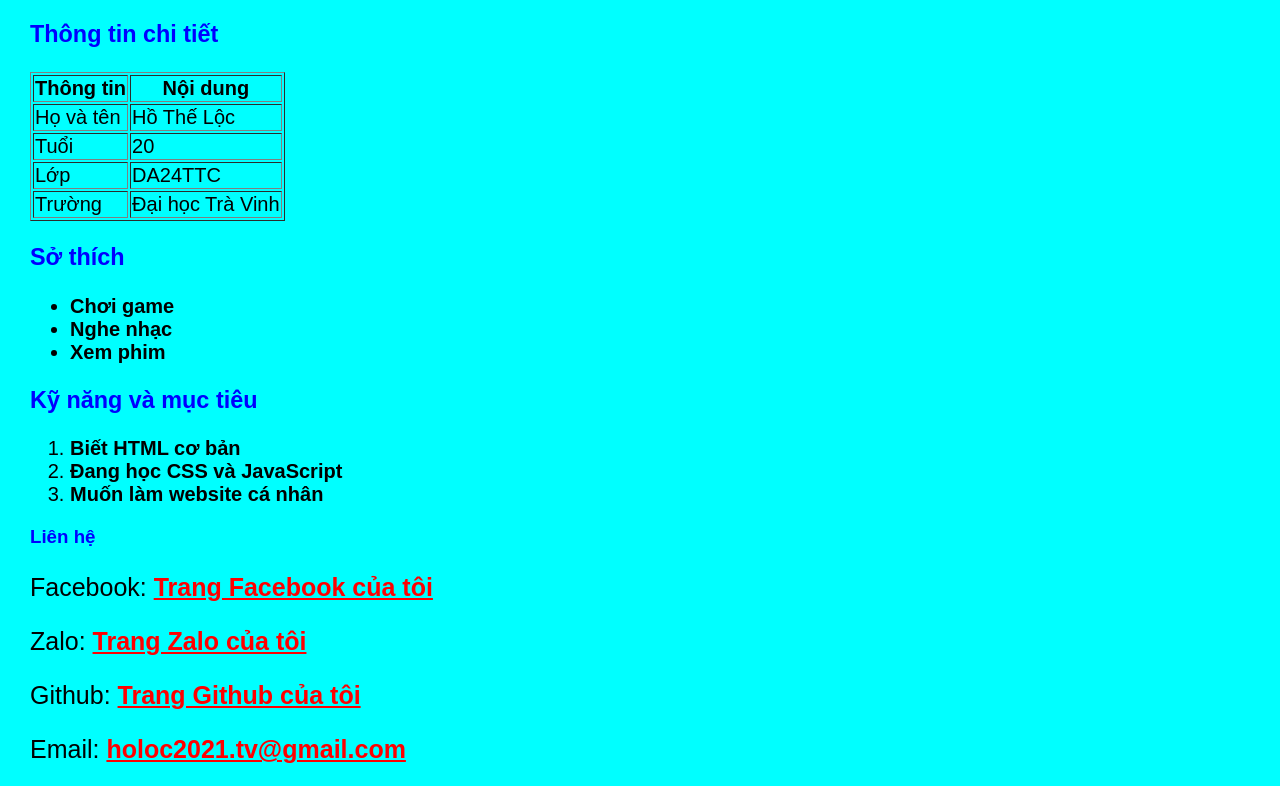
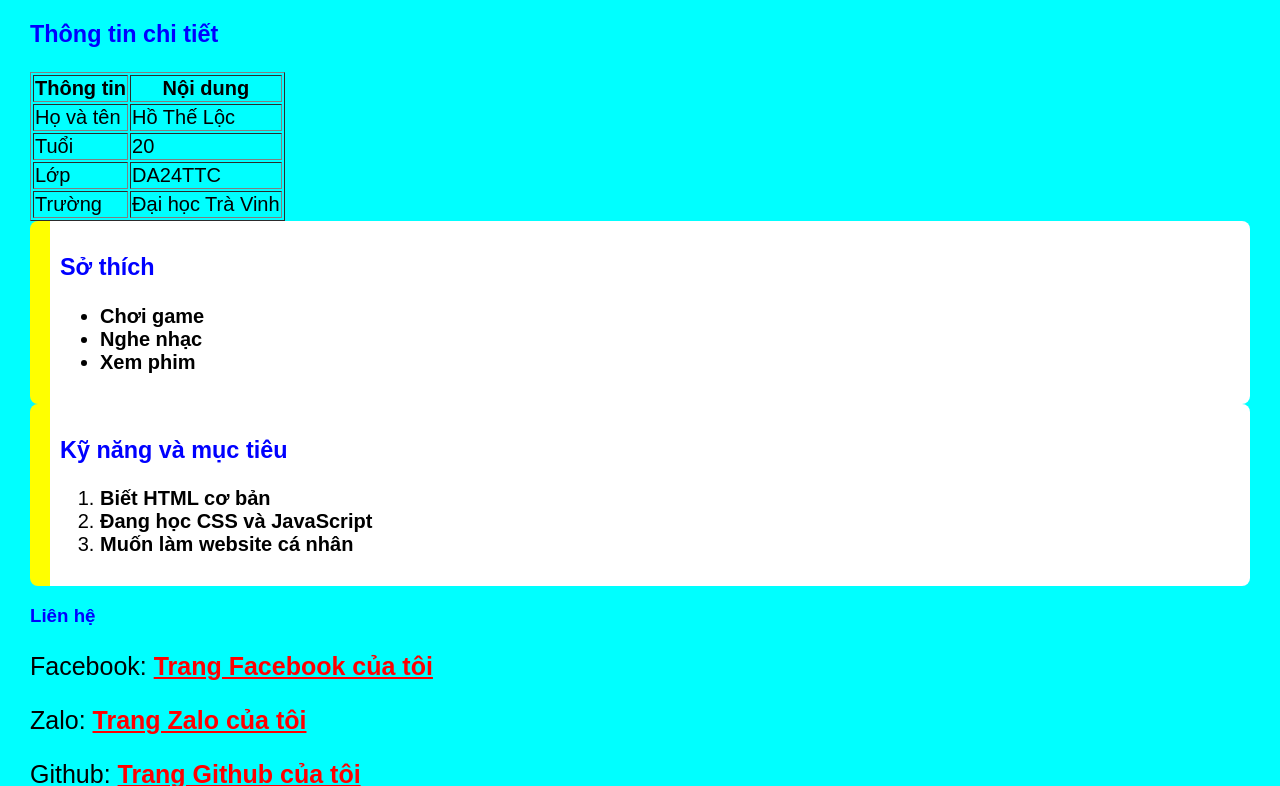
Before and after one commit to holoc2021tv/my-project-da24ttc-t01, a plain HTML site: page html/page1.html in a window 1280 px wide. Shown: the part 677-1463 px from the top of the page. Drawn offline with Linux system fonts and the light colour scheme.

Commit message:
Add file new

```diff
--- a/css/style.css
+++ b/css/style.css
@@ -41,11 +41,18 @@ p{
 }
 .sothich {
 	font-size: 20px;
-
+	border-left: 20px solid yellow;
+	padding: 10px;
+	background: white;
+	border-radius: 8px;
 }
 
 .kynangvamuctieu {
 	font-size: 20px;
+	border-left: 20px solid yellow;
+	padding: 10px;
+	background: white;
+	border-radius: 8px;
 }
 
 .lienhe {
```
